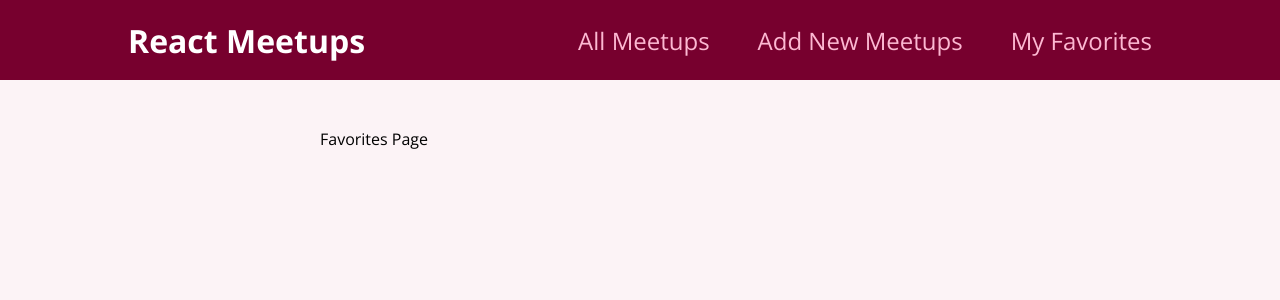
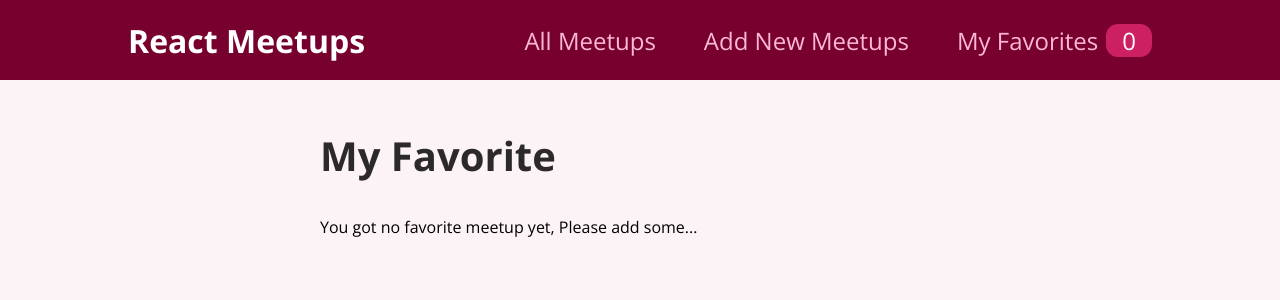
Before and after one commit to EpinderSingh/react-hooks, a React (Create React App) app: page /favorites in a window 1280 px wide. Shown: the top 300 px of the page. Built offline with nearby package versions, Linux system fonts and the light colour scheme.

Commit message:
complete context with hooks

```diff
--- a/src/components/layout/MainNavigation.js
+++ b/src/components/layout/MainNavigation.js
@@ -1,8 +1,12 @@
+import { useContext } from 'react';
 import { Link } from 'react-router-dom';
 
 import classes from './MainNavigation.module.css';
+import FavoriteContext from '../../store/favorites-context';
 
 function MainNavigation() {
+  const favoriteCtx = useContext(FavoriteContext);
+
   return (
     <header className={classes.header}>
       <div className={classes.logo}>React Meetups</div>
@@ -15,7 +19,12 @@
             <Link to="/new-meetup">Add New Meetups</Link>
           </li>
           <li>
-            <Link to="/favorites">My Favorites</Link>
+            <Link to="/favorites">
+              My Favorites
+              <span className={classes.badge}>
+                {favoriteCtx.totalFavorites}
+              </span>
+            </Link>
           </li>
         </ul>
       </nav>
--- a/src/components/meetups/MeetupItem.js
+++ b/src/components/meetups/MeetupItem.js
@@ -1,7 +1,28 @@
+import { useContext } from 'react';
+
 import Card from '../ui/Card';
 import classes from './MeetupItem.module.css';
+import FavoriteContext from '../../store/favorites-context';
 
 const MeetupItem = (props) => {
+  const favoriteCtx = useContext(FavoriteContext);
+
+  const itemIsFavorite = favoriteCtx.itemIsFavorite(props.id);
+
+  function toggleFavoriteStatusHandler() {
+    if (itemIsFavorite) {
+      favoriteCtx.removeFavourite(props.id);
+    } else {
+      favoriteCtx.addFavourite({
+        id: props.id,
+        title: props.title,
+        description: props.description,
+        image: props.image,
+        address: props.address,
+      });
+    }
+  }
+
   return (
     <li className={classes.item}>
       <Card>
@@ -14,7 +35,9 @@
           <p>{props.description}</p>
         </div>
         <div className={classes.actions}>
-          <button>To Favorites</button>
+          <button onClick={toggleFavoriteStatusHandler}>
+            {itemIsFavorite ? 'Remove from Favorites' : 'Add to Favorites'}
+          </button>
         </div>
       </Card>
     </li>
--- a/src/index.js
+++ b/src/index.js
@@ -4,10 +4,13 @@
 
 import './index.css';
 import App from './App';
+import { FavoritesContextProvider } from './store/favorites-context';
 
 ReactDOM.render(
-  <BrowserRouter>
-    <App />
-  </BrowserRouter>,
+  <FavoritesContextProvider>
+    <BrowserRouter>
+      <App />
+    </BrowserRouter>
+  </FavoritesContextProvider>,
   document.getElementById('root'),
 );
--- a/src/pages/AllMeetups.js
+++ b/src/pages/AllMeetups.js
@@ -30,9 +30,11 @@
   }, []);
 
   if (isLoading) {
-    <section>
-      <p>Loading...</p>
-    </section>;
+    return (
+      <section>
+        <p>Loading...</p>
+      </section>
+    );
   }
 
   return (
--- a/src/pages/Favorites.js
+++ b/src/pages/Favorites.js
@@ -1,5 +1,25 @@
+import { useContext } from 'react';
+
+import FavoriteContext from '../store/favorites-context';
+import MeetupList from '../components/meetups/MeetupList';
+
 function FavoritesPage() {
-  return <div>Favorites Page</div>;
+  const favoriteCtx = useContext(FavoriteContext);
+
+  let content;
+
+  if (favoriteCtx.totalFavorites === 0) {
+    content = <p>You got no favorite meetup yet, Please add some...</p>;
+  } else {
+    content = <MeetupList meetups={favoriteCtx.favorites} />;
+  }
+
+  return (
+    <section>
+      <h1>My Favorite</h1>
+      {content}
+    </section>
+  );
 }
 
 export default FavoritesPage;
--- /dev/null
+++ b/src/store/favorites-context.js
@@ -0,0 +1,45 @@
+import { createContext, useState } from 'react';
+
+const FavoritesContext = createContext({
+  favorites: [],
+  totalFavorites: 0,
+  addFavorites: (favoriteMeetup) => {},
+  removeFavourite: (meetupId) => {},
+  itemIsFavorite: (meetupId) => {},
+});
+
+export const FavoritesContextProvider = (props) => {
+  const [userFavorites, setUserFavorites] = useState([]);
+
+  const addFavoritesHandler = (favoriteMeetup) => {
+    setUserFavorites((prevUserFavorites) => {
+      return prevUserFavorites.concat(favoriteMeetup);
+    });
+  };
+
+  const removeFavoritesHandler = (meetupId) => {
+    setUserFavorites((prevUserFavorites) => {
+      return prevUserFavorites.filter((meetup) => meetup.id !== meetupId);
+    });
+  };
+
+  const itemIsFavoriteHandler = (meetupId) => {
+    return userFavorites.some((meetup) => meetup.id === meetupId);
+  };
+
+  const context = {
+    favorites: userFavorites,
+    totalFavorites: userFavorites.length,
+    addFavourite: addFavoritesHandler,
+    removeFavourite: removeFavoritesHandler,
+    itemIsFavorite: itemIsFavoriteHandler,
+  };
+
+  return (
+    <FavoritesContext.Provider value={context}>
+      {props.children}
+    </FavoritesContext.Provider>
+  );
+};
+
+export default FavoritesContext;
```
